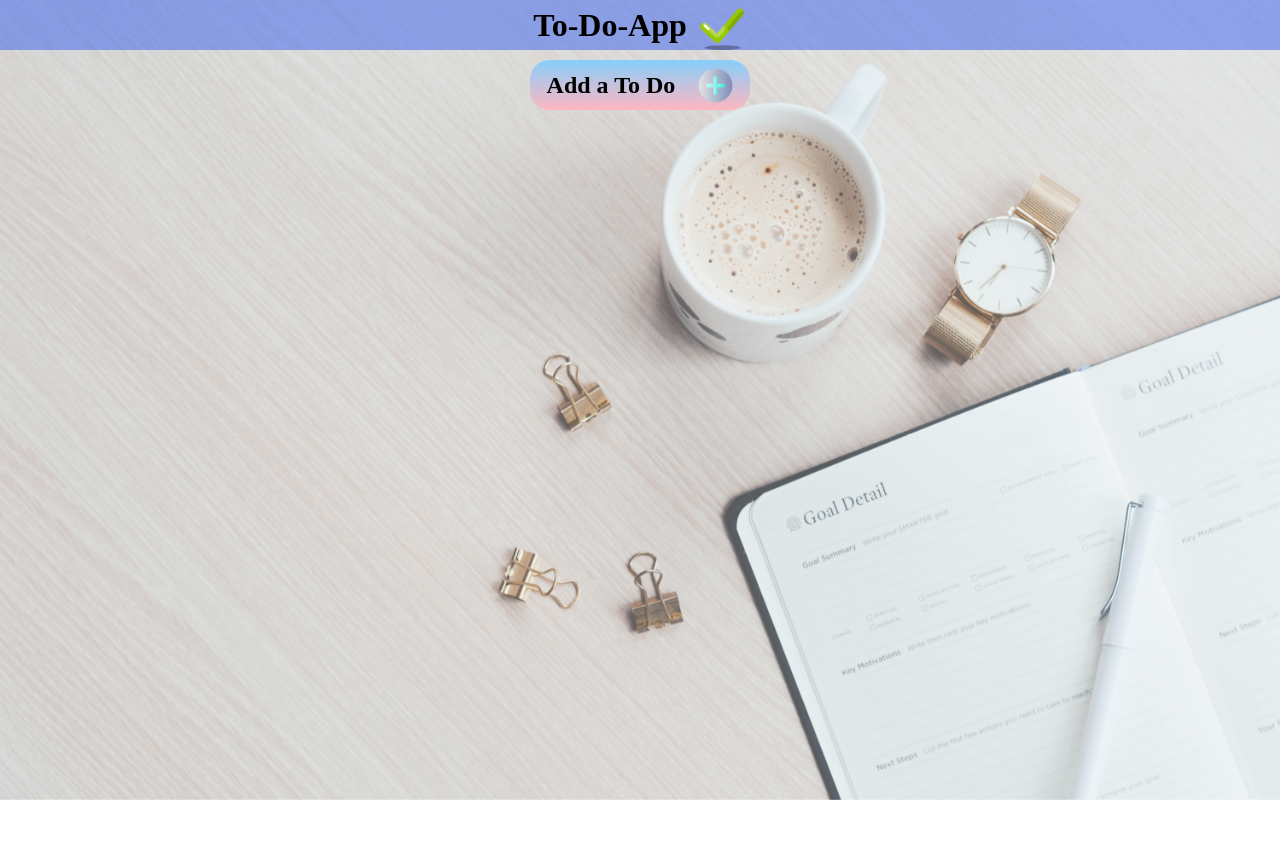
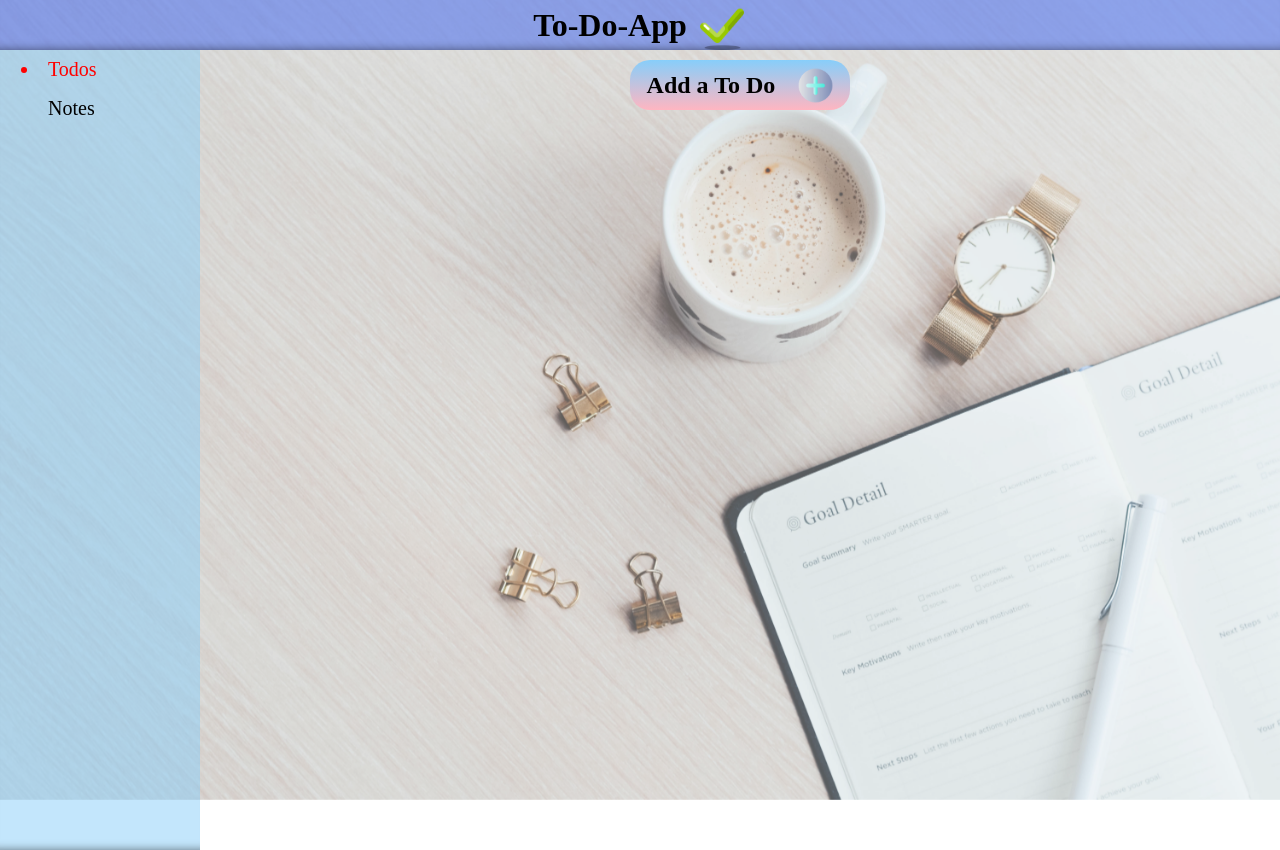
Before and after one commit to itsozod/to-do-app, a plain HTML site: page index.html in a window 1280 px wide. Drawn offline with Linux system fonts and the light colour scheme.

Commit message:
added box-shadow to header and sidebar

```diff
--- a/styles.css
+++ b/styles.css
@@ -32,6 +32,7 @@ body:before {
   height: 50px;
   line-height: 50px;
   background-color: rgba(57, 97, 240, 0.5);
+  box-shadow: inset 0px -10px 10px -10px rgba(0, 0, 0, 0.5);
 }
 /* header */
 .header-container {
@@ -67,9 +68,10 @@ body:before {
     206,
     250,
     0.5
-  ); /* lightskyblue with 50% transparency */
+  );
   position: relative;
-  display: none;
+  box-shadow: inset 0px -10px 10px -10px rgba(0, 0, 0, 0.5);
+  /* display: none; */
 }
 #main {
   flex: 1 1 auto;
```
